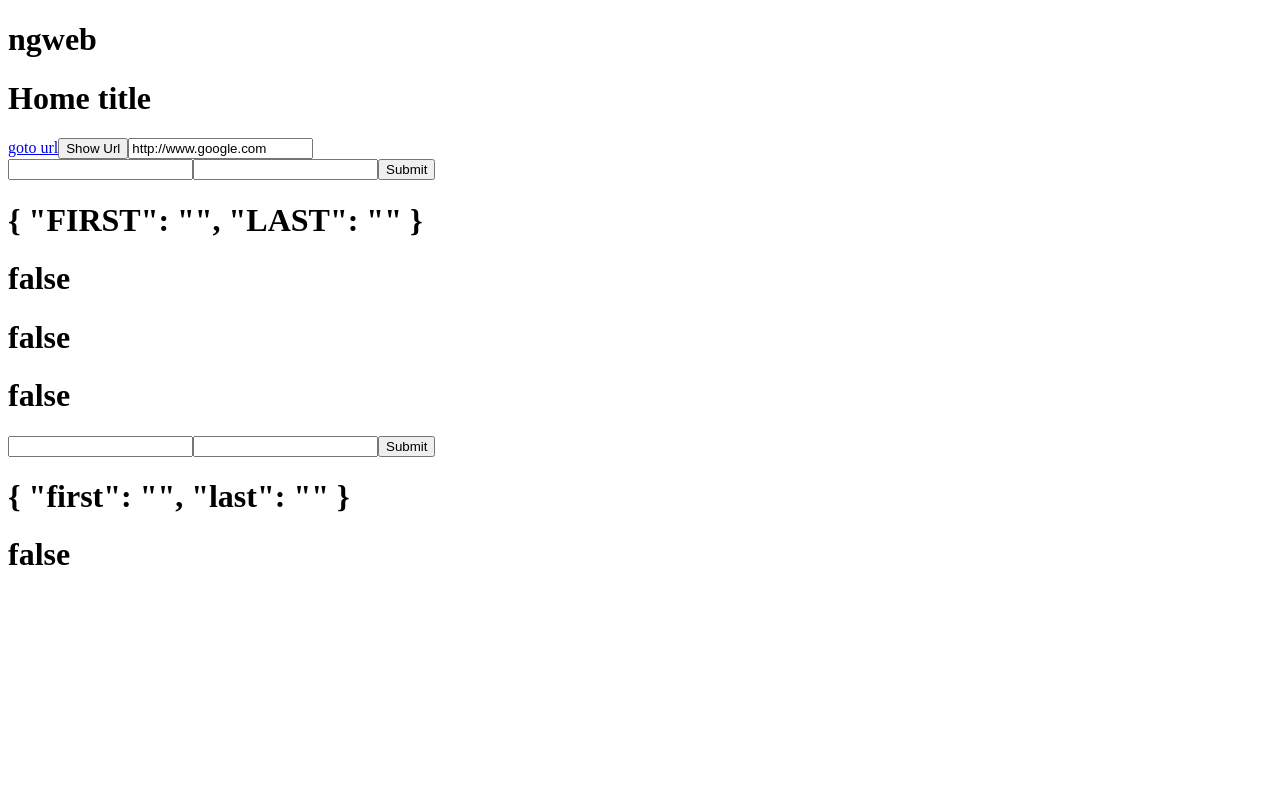
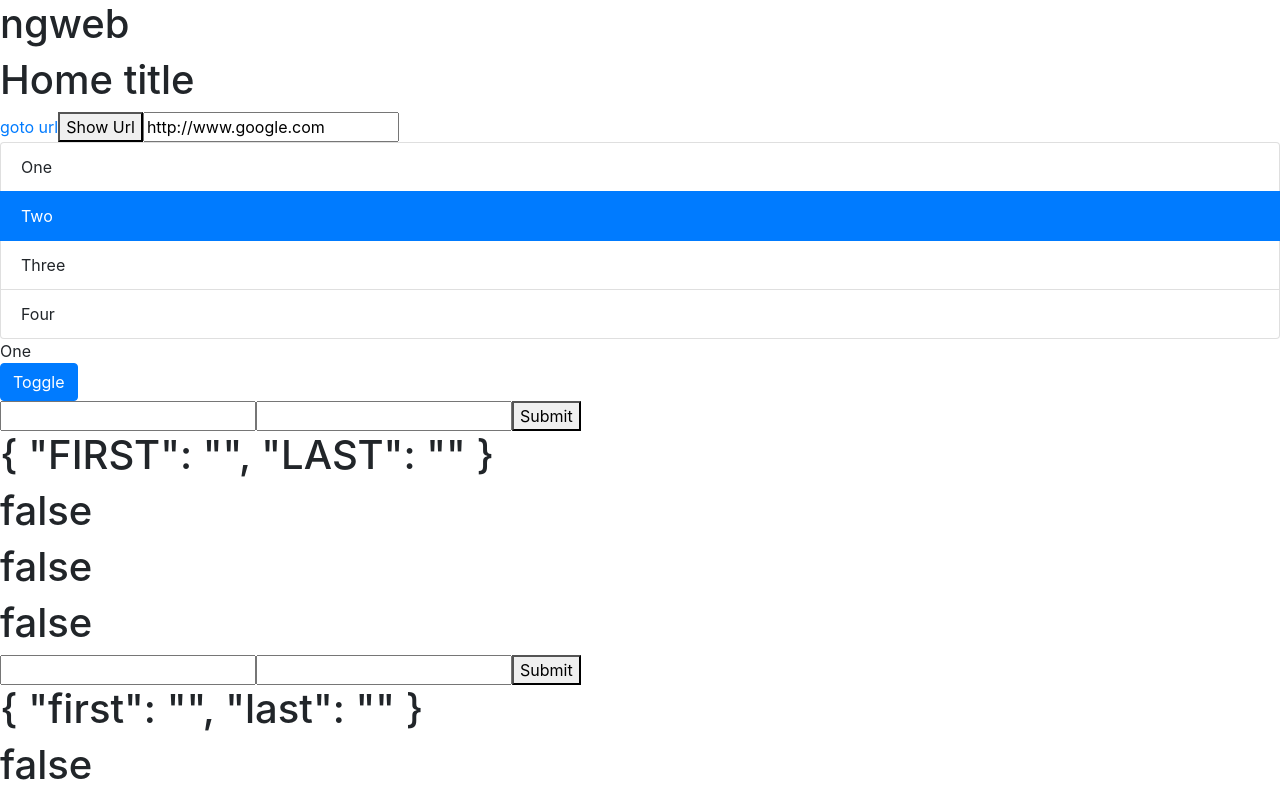
Before and after one commit to Sommaik/ngweb_19June19, an Angular app: page / in a window 1280 px wide. Built offline with nearby package versions, Linux system fonts and the light colour scheme.

Commit message:
add highlight directive

```diff
--- a/angular.json
+++ b/angular.json
@@ -23,6 +23,8 @@
               "src/assets"
             ],
             "styles": [
+              "./node_modules/bootstrap/dist/css/bootstrap.min.css",
+              "./node_modules/ngx-bootstrap/datepicker/bs-datepicker.css",
               "src/styles.css"
             ],
             "scripts": [],
@@ -80,6 +82,8 @@
             "tsConfig": "src/tsconfig.spec.json",
             "karmaConfig": "src/karma.conf.js",
             "styles": [
+              "./node_modules/bootstrap/dist/css/bootstrap.min.css",
+              "./node_modules/ngx-bootstrap/datepicker/bs-datepicker.css",
               "src/styles.css"
             ],
             "scripts": [],
--- a/package.json
+++ b/package.json
@@ -19,7 +19,9 @@
     "@angular/platform-browser": "~7.2.0",
     "@angular/platform-browser-dynamic": "~7.2.0",
     "@angular/router": "~7.2.0",
+    "bootstrap": "4.1.1",
     "core-js": "^2.5.4",
+    "ngx-bootstrap": "^4.3.0",
     "rxjs": "~6.3.3",
     "tslib": "^1.9.0",
     "zone.js": "~0.8.26"
--- /dev/null
+++ b/src/app/highlight.directive.ts
@@ -0,0 +1,17 @@
+import { Directive, ElementRef, HostListener, Input } from '@angular/core';
+
+@Directive({
+  selector: '[appHighlight]'
+})
+export class HighlightDirective {
+  constructor(private el: ElementRef) {}
+  @Input('appHighlight') color: string;
+
+  @HostListener('mouseover') onmouseover() {
+    this.el.nativeElement.style.backgroundColor = this.color;
+  }
+
+  @HostListener('mouseleave') onmouseleave() {
+    this.el.nativeElement.style.backgroundColor = '';
+  }
+}
--- a/src/app/page/home/home.component.html
+++ b/src/app/page/home/home.component.html
@@ -1,5 +1,23 @@
-<h1>{{ name }}</h1>
-<h1>{{ title }}</h1>
-<a [href]="url">goto url</a>
-<button (click)="onButtonClick()">Show Url</button>
-<input [(ngModel)]="url" />
+<div *ngIf="showContent">
+  <h1>{{ name }}</h1>
+  <h1>{{ title }}</h1>
+  <a [href]="url">goto url</a>
+  <button (click)="onButtonClick()">Show Url</button>
+  <input [(ngModel)]="url" />
+  <ul class="list-group">
+    <li
+      appHighlight="red"
+      class="list-group-item"
+      [ngClass]="{ active: item == 'Two' }"
+      *ngFor="let item of items"
+    >
+      {{ item }}
+    </li>
+  </ul>
+  <div [ngSwitch]="conditionExp">
+    <ng-template [ngSwitchCase]="exp1">One</ng-template>
+    <ng-template ngSwitchCase="xxx">Two</ng-template>
+    <ng-template ngSwitchDefault>Three</ng-template>
+  </div>
+</div>
+<button class="btn btn-primary" (click)="onToggle()">Toggle</button>
--- a/src/app/page/home/home.component.ts
+++ b/src/app/page/home/home.component.ts
@@ -12,6 +12,12 @@ export class HomeComponent implements OnInit {
   @Output()
   gotoClick: EventEmitter<string> = new EventEmitter();
 
+  showContent = true;
+  items = ['One', 'Two', 'Three', 'Four'];
+
+  conditionExp = 'A';
+  exp1 = 'A';
+
   constructor() {}
 
   ngOnInit() {}
@@ -20,4 +26,8 @@ export class HomeComponent implements OnInit {
     alert(this.url);
     this.gotoClick.emit(this.url);
   }
+
+  onToggle() {
+    this.showContent = !this.showContent;
+  }
 }
```
Also changed, not shown: src/app/app.module.ts (+11 -2 lines), 2 other files (tests, documents, lock files or other folders).
